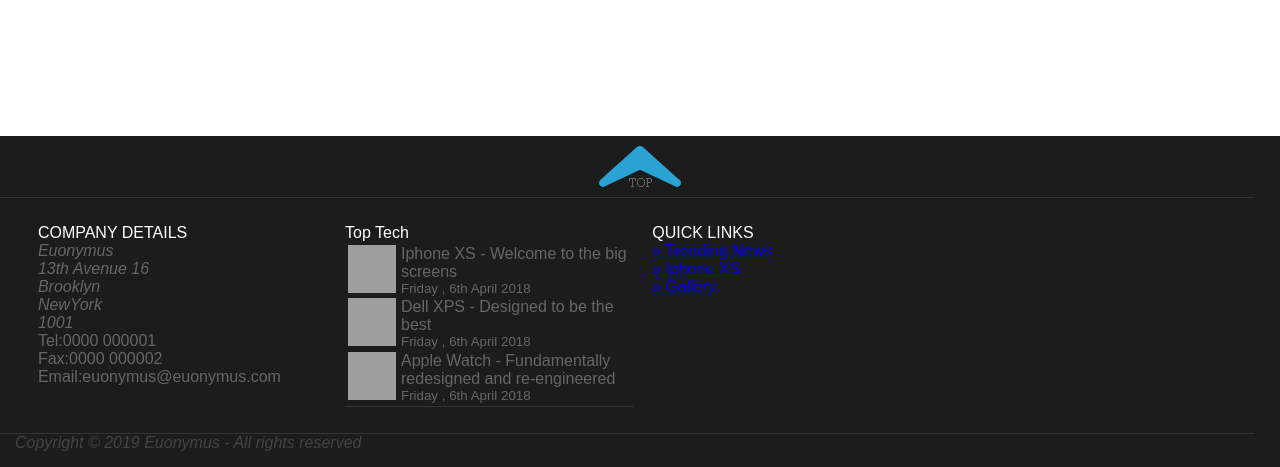
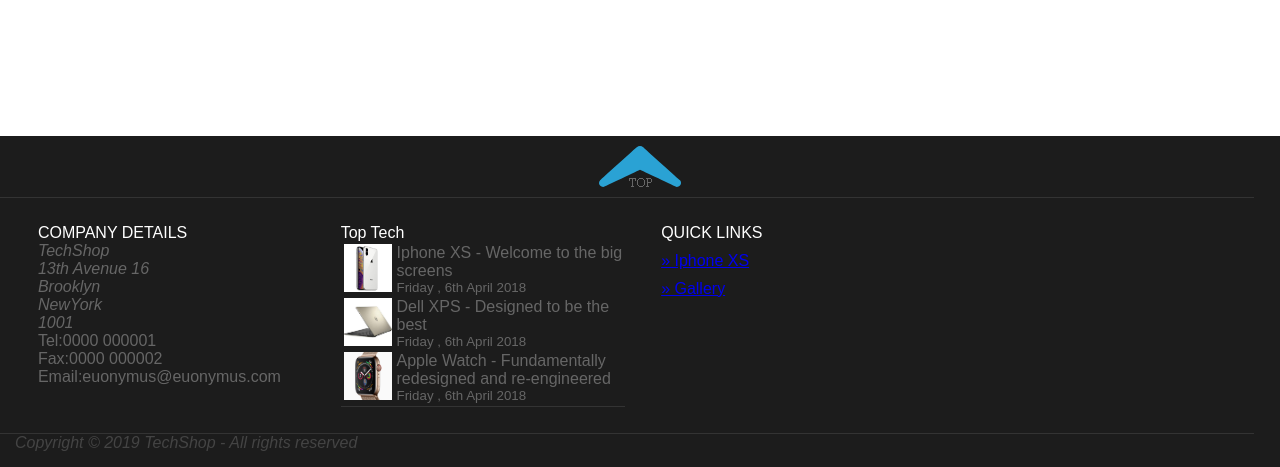
Before and after one commit to RronProkupla1/PIproject, a PHP site: page /home.php in a window 1280 px wide. Shown: the part 1279-1746 px from the top of the page. Run offline with PHP 8.4, Linux system fonts and the light colour scheme; grey boxes are pictures that could not be loaded.

Commit message:
rregullime

```diff
--- a/images/desktop.ini
+++ b/images/desktop.ini
@@ -1,2 +1,5 @@
 [LocalizedFileNames]
 xsanim.png=@xsanim.png,0
+xs.jpg=@xs.jpg,0
+13.jpg=@13.jpg,0
+15.png=@15.png,0
--- a/index.php
+++ b/index.php
@@ -209,7 +209,7 @@
       <div class="footer-div">
         <p class="f-title">COMPANY DETAILS</p>
         <address>
-        <p class="f-text">Euonymus <br>
+        <p class="f-text">TechShop <br>
            13th Avenue 16 <br>
            Brooklyn<br>
            NewYork<br>
@@ -244,12 +244,12 @@
         </div>
         <hr class="footer-hr">
       </div>
-      <div class="footer-div">
+      <div class="footer-div" style="margin-left: 30px">
         <p class="f-title">QUICK LINKS</p>
         <ol type="&raquo;">
-        <a href="trendingnews.html">&raquo;   Trending News</a><br>
-        <a href="iPhonexs.php">&raquo;   Iphone XS</a><br>
-        <a href="gallery.html">&raquo;   Gallery</a>
+
+        <a href="iPhonexs.php"><p style="margin-top: 10px">&raquo;   Iphone XS</a><br>
+        <a href="gallery.php"><p style="margin-top: 10px">&raquo;   Gallery</p></a>
         </ol>
       </div>
       <div class="footer-div">
@@ -258,7 +258,7 @@
       </div>
     </div>
     <hr class="footer-hr">
-    <p id="f-cr"><em>Copyright &copy; 2019 Euonymus - All rights reserved</em></p>
+    <p id="f-cr"><em>Copyright &copy; 2019 TechShop - All rights reserved</em></p>
   </footer>
 
 
```
Also changed, not shown: images/13.jpg (added), images/15.png (added), images/xs.jpg (added).
